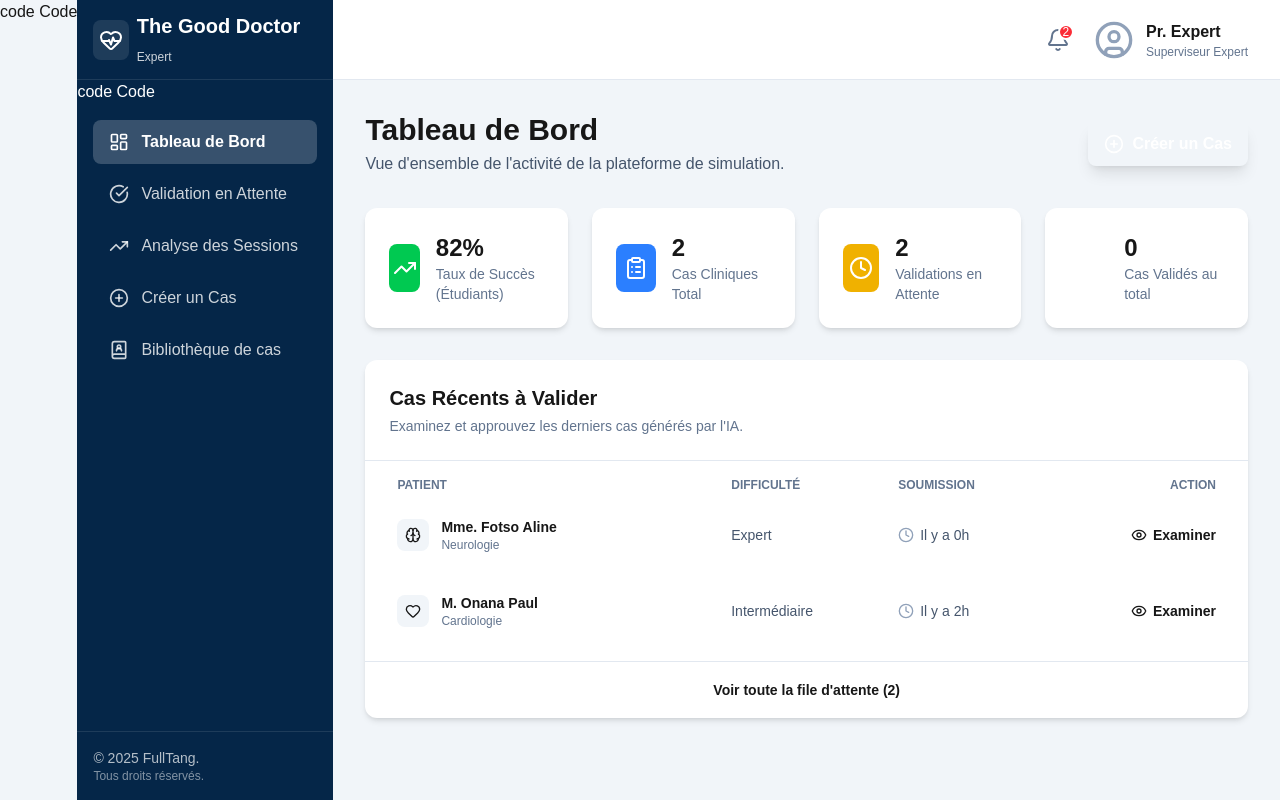
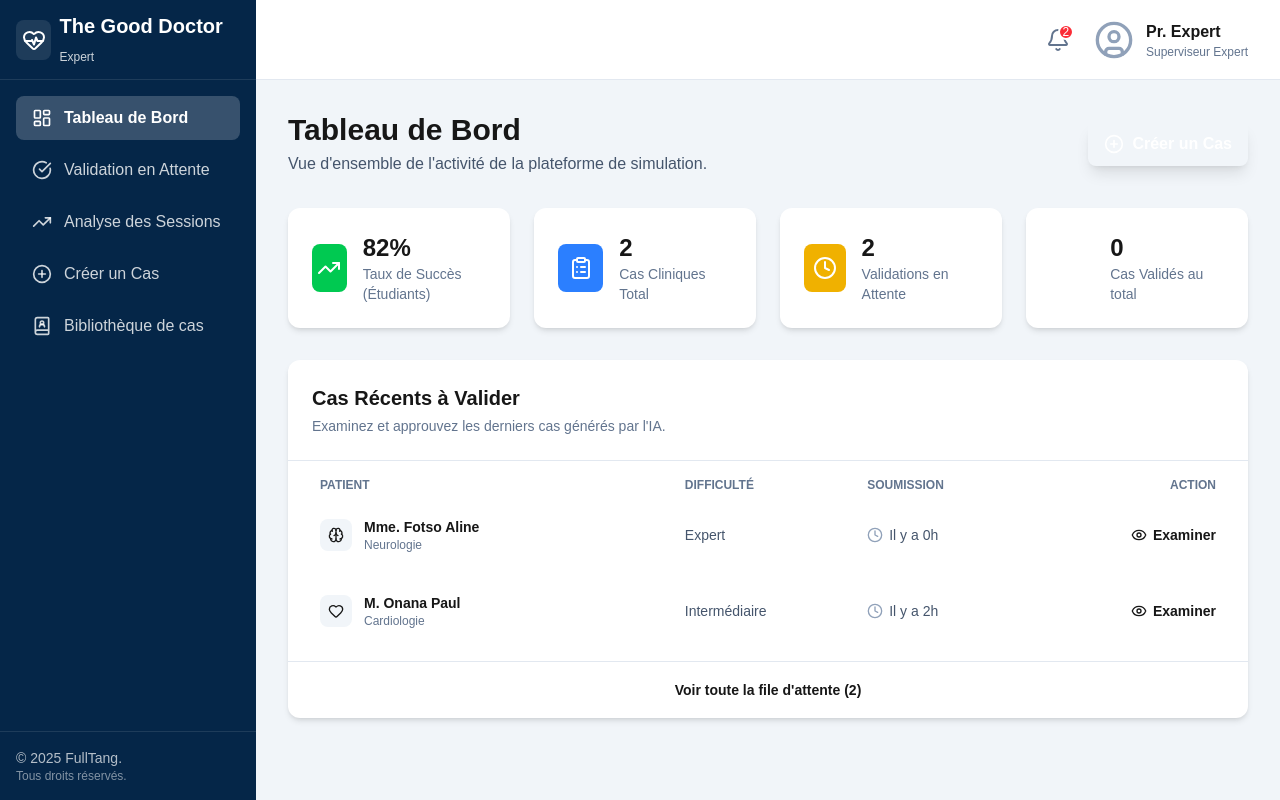
Before and after one commit to GabyNguetch/STI, a Next.js app: page /expert in a window 1280 px wide. Built offline with nearby package versions, Linux system fonts and the light colour scheme; no server answers.

Commit message:
correction 11

```diff
--- a/app/expert/layout.tsx
+++ b/app/expert/layout.tsx
@@ -5,15 +5,16 @@ import { LayoutDashboard, CheckCircle, PlusCircle, UserCircle, Bell, TrendingUp,
 import Link from 'next/link';
 import { CaseProvider } from '@/contexts/CaseContext';
 import { Toaster } from 'react-hot-toast';
-import { useAuth } from '@/contexts/AuthContext'; // Importez le hook d'authentification
+import { useAuth } from '@/contexts/AuthContext';
 // Importez les composants qui deviendront nos "pages"
-import ExpertDashboardPage from '@/app/expert/page'; // On importe le dashboard principal
-import ValidationListPage from '@/app/expert/validation/page'; // Page de liste de validation
-import CreateCase from '@/components/expert/Create'; // Formulaire de création
+import ExpertDashboardPage from '@/app/expert/page';
+import ValidationListPage from '@/app/expert/validation/page';
+import CreateCase from '@/components/expert/Create';
 import Analytics from '@/components/expert/Analytics';
 import Library from '@/components/dashboard/Library';
-// CORRECTION : Ajout de 'lib' ici pour autoriser cette valeur dans le state
+
 type ExpertView = 'dashboard' | 'validation' | 'analytics' | 'create' | 'lib';
+
 // --- SIDEBAR ---
 const Sidebar = ({ activeView, setActiveView }: { activeView: ExpertView, setActiveView: (view: ExpertView) => void }) => {
   const navItems = [
@@ -33,15 +34,13 @@ return (
           <h1 className="text-xl font-bold">The Good Doctor <span className="font-light opacity-80 text-xs">Expert</span></h1>
         </Link>
       </div>
-code
-Code
+
       <nav className="flex-1 p-4 space-y-2">
           {navItems.map(item => {
             const isActive = activeView === item.id;
             return (
               <button
                 key={item.id}
-          // Cast explicite si nécessaire pour rassurer TS, mais ici string match l'id
                 onClick={() => setActiveView(item.id as ExpertView)}
                 className={`w-full flex items-center gap-3 px-4 py-2.5 rounded-lg transition-colors duration-200 text-left ${
                   isActive
@@ -62,6 +61,7 @@ Code
     </aside>
   );
 };
+
 // --- HEADER ---
 const Header = () => {
   const { profile } = useAuth();
@@ -88,6 +88,7 @@ return (
       </header>
   );
 };
+
 // --- LAYOUT PRINCIPAL ---
 export default function ExpertLayout({ children }: { children: ReactNode }) {
   const [activeView, setActiveView] = useState<ExpertView>('dashboard');
@@ -111,14 +112,12 @@ return (
     <CaseProvider>
       <Toaster position="top-center" reverseOrder={false} />
       <div className="min-h-screen flex bg-slate-100 font-sans">
-code
-Code
+
         <Sidebar activeView={activeView} setActiveView={setActiveView} />
 
           <div className="flex-1 flex flex-col h-screen">
             <Header />
             <main className="flex-1 p-8 overflow-y-auto">
-        {/* CORRECTION : On affiche le contenu généré par le switch */}
               {renderContent()}
             </main>
           </div>
--- a/components/dashboard/Library.tsx
+++ b/components/dashboard/Library.tsx
@@ -1,31 +1,28 @@
 'use client';
 import React, { useState, useMemo, useEffect } from 'react';
 import { BookOpen, AlertCircle, Loader2 } from 'lucide-react';
-// Données statiques (seulement pour la liste des services, les icônes, etc.)
+// Données statiques
 import { services } from '@/types/simulation/constant';
-// Import des composants UI réutilisables
+// Import des composants UI
 import { Button } from '@/components/ui/Button';
 import { CaseCard } from '@/components/ui/CaseCard';
-// CORRECTION IMPORT: fetchCases existe maintenant dans ce fichier
-import { fetchCases } from '@/services/SimulationService';
+// CORRECTION : import du bon service
+import { fetchCases } from '@/services/caseService';
 import type { UseCase } from '@/types/simulation/types';
-// AJOUT : Définition des props pour permettre l'utilisation depuis le Dashboard
+
 interface LibraryProps {
   allCases?: UseCase[];
-userProgress?: any[]; // On accepte le tableau de progression (peut être typé plus strictement si le type est exporté)
+  userProgress?: any[];
 }
-/**
-Le composant Bibliothèque affiche une grille de cas cliniques.
-Il peut fonctionner en mode autonome (fetch ses données) ou recevoir les données via props.
-*/
+
 export default function Library({ allCases: propCases, userProgress }: LibraryProps = {}) {
   const [selectedService, setSelectedService] = useState<'all' | string>('all');
-// États pour la gestion des données
-// Si des cas sont passés en props, on les utilise initialement
+
+  // États
   const [allCases, setAllCases] = useState<UseCase[]>(propCases || []);
-// Si des cas sont fournis, on n'est pas en chargement
   const [isLoading, setIsLoading] = useState(!propCases);
   const [error, setError] = useState<string | null>(null);
+
   // Mise à jour de l'état si les props changent (synchronisation)
   useEffect(() => {
     if (propCases) {
@@ -33,18 +30,16 @@ setAllCases(propCases);
       setIsLoading(false);
     }
   }, [propCases]);
-// Effet pour charger les cas au montage SI AUCUNE prop n'a été fournie
+
+  // Chargement des données si aucune prop n'est fournie
   useEffect(() => {
-// Si les données sont déjà fournies par le parent (Dashboard), on ne recharge pas.
-if (propCases) return;
-code
-Code
+    if (propCases) return; // Si déjà fourni, on sort
+
     let isMounted = true;
 
     const loadCases = async () => {
       try {
         setIsLoading(true);
-    // On récupère tous les cas via le service corrigé
         const casesFromDB = await fetchCases();
 
         if (isMounted) {
@@ -64,14 +59,15 @@ loadCases();
 
     return () => { isMounted = false; };
   }, [propCases]);
-// Filtrage des cas
+
+  // Filtrage
   const filteredCases = useMemo(() => {
     if (selectedService === 'all') {
       return allCases;
     }
     return allCases.filter(c => c.serviceId === selectedService);
   }, [selectedService, allCases]);
-// --- RENDU ---
+
   if (isLoading) {
     return (
       <div className="flex flex-col items-center justify-center min-h-[400px] text-slate-500 animate-pulse">
@@ -80,6 +76,7 @@ return (
       </div>
     );
   }
+
   if (error) {
     return (
       <div className="flex flex-col items-center justify-center min-h-[400px] text-red-500">
@@ -92,18 +89,16 @@ Réessayer
       </div>
     );
   }
+
   return (
     <div className="space-y-12 animate-fade-in">
-{/* En-tête de la page */}
       <div className="text-center">
         <h1 className="text-4xl font-bold text-primary mb-2">Bibliothèque de Cas Cliniques</h1>
         <p className="text-lg text-slate-600 max-w-2xl mx-auto">
           Parcourez {allCases.length} cas cliniques disponibles et perfectionnez vos compétences diagnostiques.
         </p>
       </div>
-code
-Code
-{/* Filtres par service */}
+
       <div className="flex flex-wrap justify-center gap-3">
         <Button
           onClick={() => setSelectedService('all')}
@@ -125,7 +120,6 @@ Code
         ))}
       </div>
 
-  {/* Grille des cas cliniques */}
       {filteredCases.length > 0 ? (
         <div className="grid grid-cols-1 md:grid-cols-2 lg:grid-cols-3 gap-8">
           {filteredCases.map(useCase => {
```
Lines whose indentation alone changed are shown as unchanged.
